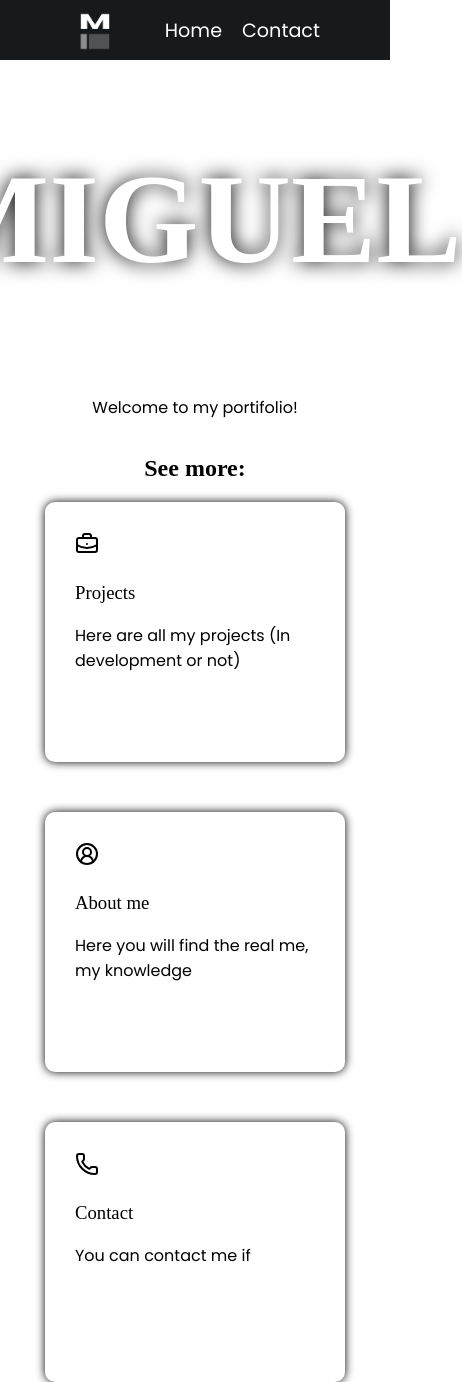
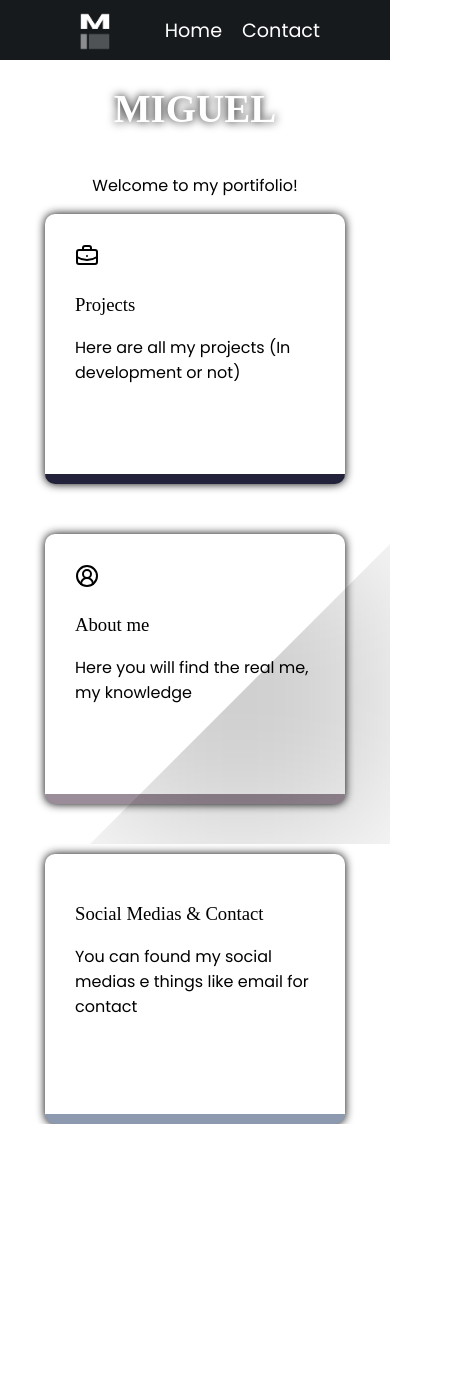
Before and after one commit to MiguelDev-GH/MeuPortifolio, a React (Vite) app in the folder baseapp/: page / in a window 390 px wide. Shown: the whole page, 462 px wide, since content can reach past the window. After the commit the page ends 1124 px from the top, so only its background shows below. Built offline with nearby package versions, Linux system fonts and the light colour scheme; a web font is replaced by a local one.

Commit message:
fix:Responsive font-size

```diff
--- a/baseapp/src/App.css
+++ b/baseapp/src/App.css
@@ -12,5 +12,5 @@ body{
 }
 
 main{
-  height: calc(100vh - 60px);
+  height: calc(100dvh - 60px);
 }
--- a/baseapp/src/components/HomeCards.jsx
+++ b/baseapp/src/components/HomeCards.jsx
@@ -1,11 +1,16 @@
 import {BriefcaseBusinessIcon, CircleUserRound, Phone} from "lucide-react"
 
 function HomeCards(props){
+
+  const style = {
+    borderBottom:`solid 10px ${props.cor}`
+  }
+
   return (
-    <div className="HomeCards">
-      {props.titulo == "Projects" && <BriefcaseBusinessIcon/>}
-      {props.titulo == "About me" && <CircleUserRound/>}
-      {props.titulo == "Contact" && <Phone/>}
+    <div className="HomeCards" style={style}>
+      {props.titulo === "Projects" && <BriefcaseBusinessIcon/>}
+      {props.titulo === "About me" && <CircleUserRound/>}
+      {props.titulo === "Contact" && <Phone />}
         <h3 className="Titulo">{props.titulo}</h3>
         <p className="Descrição">{props.descricao}</p>
     </div>
--- a/baseapp/src/pages/Home.jsx
+++ b/baseapp/src/pages/Home.jsx
@@ -6,26 +6,30 @@ export const Home = () => {
     <div className="Home">
         <h1 className="home-titulo">Miguel</h1>
         <p>Welcome to my portifolio!</p>
-        <h2>See more:</h2>
         <div className="CardsDiv">
 
             <div>
             <HomeCards
             titulo="Projects"
             descricao="Here are all my projects (In development or not)"
+            cor="#22223b"
             />
             </div>
 
             <HomeCards
             titulo="About me"
             descricao="Here you will find the real me, my knowledge"
+            cor="#9a8c98"
             />
 
             <HomeCards
-            titulo="Contact"
-            descricao="You can contact me if "
+            titulo="Social Medias & Contact"
+            descricao="You can found my social medias e things like email for contact"
+            cor="#8d99ae"
             />
         </div>
+
+        <div className="bg-dec1"></div>
     </div>
   )
 }
--- a/baseapp/src/styles/Home.css
+++ b/baseapp/src/styles/Home.css
@@ -10,13 +10,13 @@
 .home-titulo, .Home h2{
     font-family: Special Gothic Expanded One;
     font-weight: 800;
-    font-style: normal;
+    font-style: bold;
 }
 
 .home-titulo{
-    font-size: 8rem;
+    font-size: clamp(.5rem,10vw,8rem);
     text-transform: uppercase;
-    text-shadow: 0 0 20px black;
+    text-shadow: 0 0 10px black;
     color: white;
     transition: color .5s, text-shadow .5s;
 }
@@ -55,3 +55,14 @@
     transform: scale(102%);
     cursor: pointer;
 }
+
+.bg-dec1{
+    position: absolute;
+    background-color: rgba(0, 0, 0, 0.2);
+    height: 300px;
+    width: 300px;
+    clip-path: polygon(100% 0, 0% 100%, 100% 100%);
+    right: 0;
+    bottom: 0;
+    filter: blur(5rem);
+}
```
